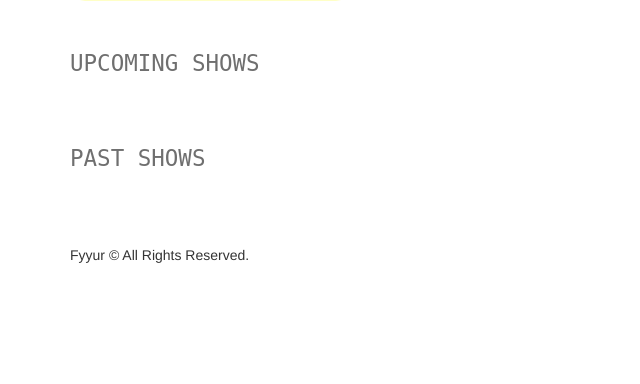
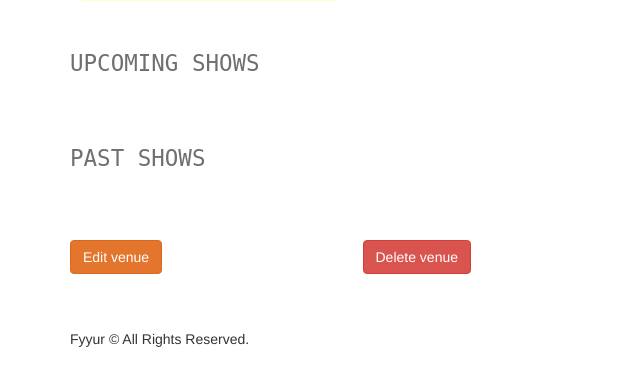
Before and after one commit to nourall22/fyyur-udacity, a Flask app: page /venues/1 in a window 1280 px wide. Shown: the part 510-894 px from the top of the page, without its empty margins (0-640 px from the left). Before the commit the page ends 773 px from the top, so only its background shows below. Run offline with Flask 2, Linux system fonts and the light colour scheme; tables that the repository leaves empty hold one stand-in row (values such as "Sample post"); grey boxes marked "Sample" are stand-in pictures; some libraries are stand-ins or nearby versions.

Commit message:
added delete button and js logic

```diff
--- a/starter_code/app.py
+++ b/starter_code/app.py
@@ -14,11 +14,15 @@
 from flask_migrate import Migrate
 from forms import *
 from config import *
+from flask_cors import CORS
+
 #----------------------------------------------------------------------------#
 # App Config.
 #----------------------------------------------------------------------------#
 
-app = Flask(__name__)
+app = Flask(__name__, static_folder='/static')
+CORS(app)
+
 moment = Moment(app)
 app.config.from_object('config')
 app.config["SQLALCHEMY_DATABASE_URI"] = SQLALCHEMY_DATABASE_URI
--- a/starter_code/static/js/script.js
+++ b/starter_code/static/js/script.js
@@ -2,3 +2,10 @@
   var b = s.split(/\D+/);
   return new Date(Date.UTC(b[0], --b[1], b[2], b[3], b[4], b[5], b[6]));
 };
+
+deleteVenue = id => {
+  return fetch(`/venues/${id}`, {
+    method: 'DELETE'
+  }).then(() => window.location = '/venues')
+    .catch(e => console.log('error to delete the venue', e))
+}
--- a/starter_code/templates/pages/show_venue.html
+++ b/starter_code/templates/pages/show_venue.html
@@ -78,5 +78,20 @@
 		{% endfor %}
 	</div>
 </section>
-
+<section class="row">
+	<div class="col-md-3">
+		<a class="btn btn-warning" href="/venues/{{venue.id}}/edit">Edit venue</a>
+	</div>
+	<div class="col-md-3">
+		<button class="btn btn-danger" onclick="deleteVenue({{venue.id}})">Delete venue</button>
+	</div>
+</section>
+<script>
+	deleteVenue = id => {
+		return fetch(`/venues/${id}`, {
+			method: 'DELETE'
+		}).then(() => window.location = '/venues')
+			.catch(e => console.log('error to delete the venue', e))
+	}
+</script>
 {% endblock %}
```
